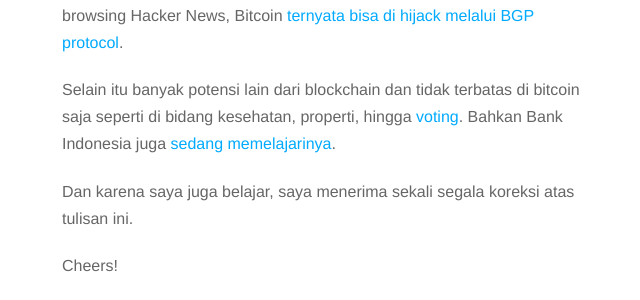
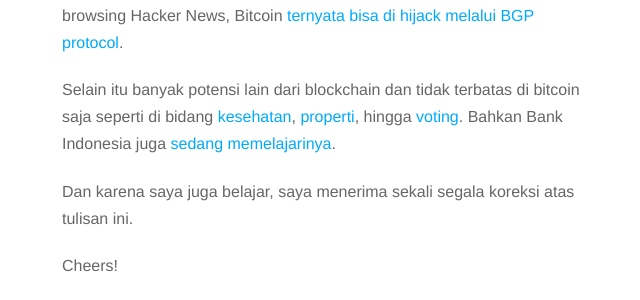
Before and after one commit to famasya/famasya.github.io, a Jekyll site: the page built from _posts/2017-11-24-bagaimana-blockchain-bekerja.md, in a window 1280 px wide and 900 px high, scrolled down 6980 px. Shown: the part 179-479 px from the top of the window, without its empty margins (318-958 px from the left). Built offline with Jekyll 4.4.1, drawn with Linux system fonts in a browser that asks for light colours; nearby versions of some CDN libraries; part of the change alters nothing that is shown.

```diff
--- a/_posts/2017-11-24-bagaimana-blockchain-bekerja.md
+++ b/_posts/2017-11-24-bagaimana-blockchain-bekerja.md
@@ -116,7 +116,7 @@ Itulah sekilas tentang blockchain yang saya pelajari belakangan. Didasari dari p
 
 Sebenarnya banyak juga hal lain yang bisa dipelajari: ethereum, smart contract, Proof-of-Stake, Vector76 attack, dll. Banyak sekali penelitian yang dilakukan di bidang ini. Bahkan, ketika sore tadi saya iseng-iseng browsing Hacker News, Bitcoin [ternyata bisa di hijack melalui BGP protocol](https://btc-hijack.ethz.ch/).
 
-Selain itu banyak potensi lain dari blockchain dan tidak terbatas di bitcoin saja seperti di bidang kesehatan, properti, hingga [voting](https://medium.com/@BlockByBlock/how-we-can-improve-the-election-process-using-blockchain-technology-5b313be330f4). Bahkan Bank Indonesia juga [sedang memelajarinya](https://tirto.id/blockchain-teknologi-yang-awalnya-membuat-takut-bank-cxJu).
+Selain itu banyak potensi lain dari blockchain dan tidak terbatas di bitcoin saja seperti di bidang [kesehatan](https://www.technologyreview.com/s/608821/who-will-build-the-health-care-blockchain/), [properti](https://www.ubitquity.io/web/index.html), hingga [voting](https://medium.com/@BlockByBlock/how-we-can-improve-the-election-process-using-blockchain-technology-5b313be330f4). Bahkan Bank Indonesia juga [sedang memelajarinya](https://tirto.id/blockchain-teknologi-yang-awalnya-membuat-takut-bank-cxJu).
 
 Dan karena saya juga belajar, saya menerima sekali segala koreksi atas tulisan ini.
 
```
